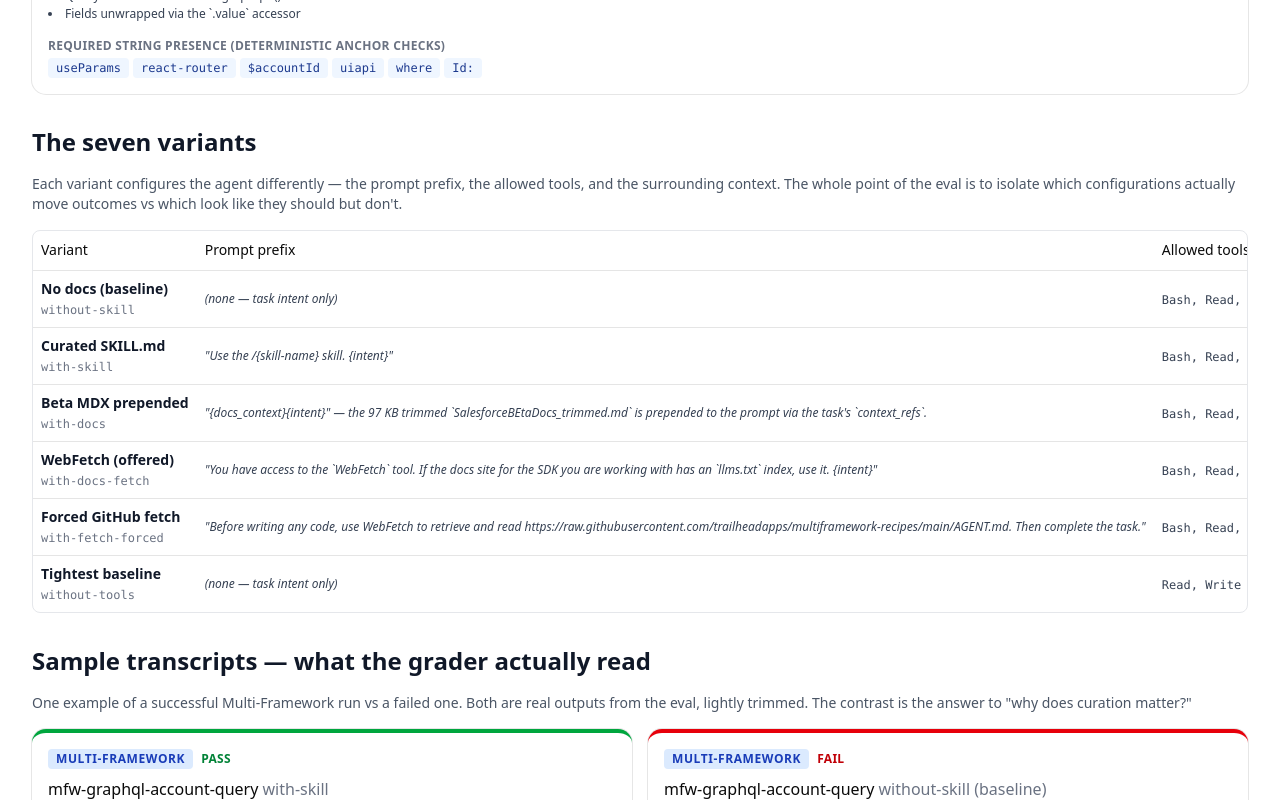
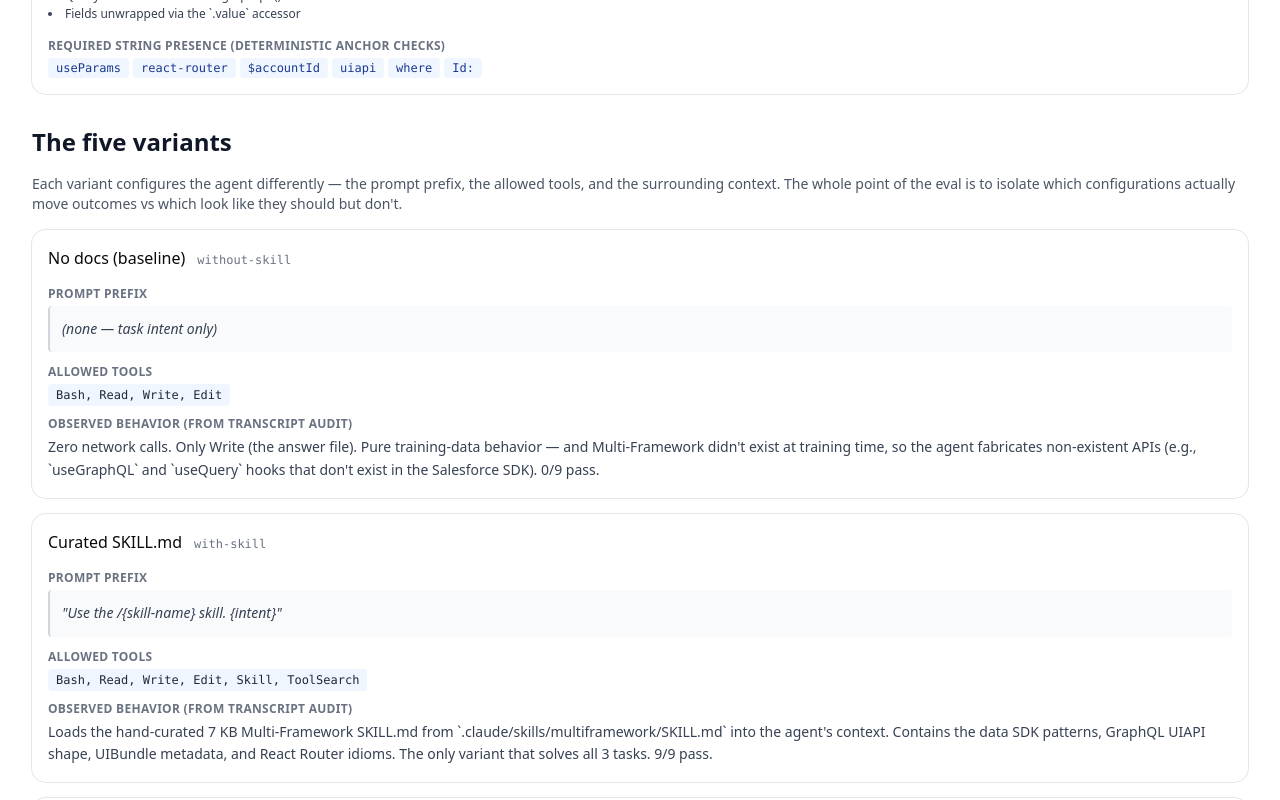
Before and after one commit to andrewyu47/mfw-quickramp-crm, a React (Vite) app in the folder force-app/main/default/uiBundles/QuickRampCRM/: page /eval/methodology in a window 1280 px wide. Shown: the part 1660-2460 px from the top of the page. Built offline with nearby package versions, Linux system fonts and the light colour scheme; what @salesforce/sdk-data would draw is missing.

Commit message:
Eval pages: drop without-tools variant; variants section now card layout (no side-scroll)

```diff
--- a/force-app/main/default/uiBundles/QuickRampCRM/src/pages/Eval.tsx
+++ b/force-app/main/default/uiBundles/QuickRampCRM/src/pages/Eval.tsx
@@ -72,14 +72,6 @@ const VARIANTS: VariantRow[] = [
     verdict: 'fail',
   },
   {
-    key: 'without-tools',
-    label: 'Tightest baseline',
-    what: 'No Edit, no WebFetch, no extras — minimal toolset',
-    pct: 0,
-    fraction: '0 / 9',
-    verdict: 'fail',
-  },
-  {
     key: 'with-docs-fetch',
     label: 'WebFetch (offered)',
     what: 'WebFetch tool available, agent decides whether to use it',
@@ -96,7 +88,6 @@ interface PerTaskRow {
   betaDocs: string;
   forced: string;
   baseline: string;
-  noTools: string;
   webfetch: string;
 }
 
@@ -108,7 +99,6 @@ const PER_TASK: PerTaskRow[] = [
     betaDocs: '3 / 3',
     forced: '0 / 3',
     baseline: '0 / 3',
-    noTools: '0 / 3',
     webfetch: '0 / 3',
   },
   {
@@ -118,7 +108,6 @@ const PER_TASK: PerTaskRow[] = [
     betaDocs: '3 / 3',
     forced: '3 / 3',
     baseline: '0 / 3',
-    noTools: '0 / 3',
     webfetch: '0 / 3',
   },
   {
@@ -128,7 +117,6 @@ const PER_TASK: PerTaskRow[] = [
     betaDocs: '0 / 3',
     forced: '0 / 3',
     baseline: '0 / 3',
-    noTools: '0 / 3',
     webfetch: '0 / 3',
   },
 ];
@@ -166,8 +154,8 @@ export default function Eval() {
         <p className="text-sm text-gray-600 max-w-3xl">
           What happens when AI coding agents try to write real Salesforce
           Multi-Framework code (React + GraphQL UIAPI + UIBundle metadata)
-          under six different documentation conditions. 54 displayed runs on
-          Claude Sonnet 4.6, 3 repeats per task × variant.
+          under five different documentation conditions. 45 runs on Claude
+          Sonnet 4.6, 3 repeats per task × variant.
         </p>
         <p className="text-xs text-gray-500">
           Rendered inside a Salesforce Multi-Framework React app, displaying
@@ -244,7 +232,6 @@ export default function Eval() {
                 <TableHead className="text-center">Beta MDX</TableHead>
                 <TableHead className="text-center">Forced fetch</TableHead>
                 <TableHead className="text-center">No docs</TableHead>
-                <TableHead className="text-center">No-tools</TableHead>
                 <TableHead className="text-center">WebFetch</TableHead>
               </TableRow>
             </TableHeader>
@@ -259,7 +246,6 @@ export default function Eval() {
                   <TableCell className="text-center">{fractionCell(row.betaDocs)}</TableCell>
                   <TableCell className="text-center">{fractionCell(row.forced)}</TableCell>
                   <TableCell className="text-center">{fractionCell(row.baseline)}</TableCell>
-                  <TableCell className="text-center">{fractionCell(row.noTools)}</TableCell>
                   <TableCell className="text-center">{fractionCell(row.webfetch)}</TableCell>
                 </TableRow>
               ))}
@@ -269,7 +255,6 @@ export default function Eval() {
                 <TableCell className="text-center font-bold">{fractionCell('9 / 9')}</TableCell>
                 <TableCell className="text-center">{fractionCell('6 / 9')}</TableCell>
                 <TableCell className="text-center">{fractionCell('3 / 9')}</TableCell>
-                <TableCell className="text-center">{fractionCell('0 / 9')}</TableCell>
                 <TableCell className="text-center">{fractionCell('0 / 9')}</TableCell>
                 <TableCell className="text-center">{fractionCell('0 / 9')}</TableCell>
               </TableRow>
@@ -357,7 +342,7 @@ export default function Eval() {
           page for the SKILL.md format and the per-task criteria lists.
         </p>
         <p>
-          <strong>Run:</strong> 3 Multi-Framework tasks × 6 variants × 3 repeats = 54 runs.
+          <strong>Run:</strong> 3 Multi-Framework tasks × 5 variants × 3 repeats = 45 runs.
           Cost $3.32 on Claude Sonnet 4.6.
         </p>
         <p>
--- a/force-app/main/default/uiBundles/QuickRampCRM/src/pages/Methodology.tsx
+++ b/force-app/main/default/uiBundles/QuickRampCRM/src/pages/Methodology.tsx
@@ -12,14 +12,6 @@ import {
   CardHeader,
   CardTitle,
 } from '@/components/ui/card';
-import {
-  Table,
-  TableBody,
-  TableCell,
-  TableHead,
-  TableHeader,
-  TableRow,
-} from '@/components/ui/table';
 
 interface TaskSpec {
   id: string;
@@ -154,14 +146,6 @@ const VARIANTS: VariantSpec[] = [
     observed:
       '6/9 runs fetched the AGENT.md successfully, but only the UI bundle scaffold task translated to working code (3/3). On graphql-account-query and react-router-detail, the agent fetched but couldn\'t convert the discovered patterns into correct code in the available turns. 3/9 overall.',
   },
-  {
-    key: 'without-tools',
-    label: 'Tightest baseline',
-    promptPrefix: '(none — task intent only)',
-    allowedTools: 'Read, Write (Bash leaked in practice)',
-    observed:
-      'Attempted to lock down to Read+Write only via `--allowedTools` patch; Bash still leaked at runtime, used only for `mkdir` (no network calls). On Multi-Framework tasks the restricted toolset performed identically to the standard baseline (0/9) — training data alone can\'t produce correct Multi-Framework code regardless of tool availability.',
-  },
 ];
 
 function MfBadge() {
@@ -199,12 +183,12 @@ export default function Methodology() {
           <strong>Suite:</strong> 3 Multi-Framework tasks (React data SDK / UIBundle
           metadata / React Router) authored as a YAML task spec with explicit PASS/FAIL criteria.
           <br />
-          <strong>Variants:</strong> 6 documentation conditions (no docs / curated SKILL.md / beta MDX prepended / WebFetch offered / forced GitHub fetch / tightest baseline).
+          <strong>Variants:</strong> 5 documentation conditions (no docs / curated SKILL.md / beta MDX prepended / WebFetch offered / forced GitHub fetch).
           <br />
           <strong>Repeats:</strong> 3 per task × variant pair. Each scored independently by the
           grader.
           <br />
-          <strong>Total displayed:</strong> 54 runs, $3.32 on Claude Sonnet 4.6, captured 2026-05-18.
+          <strong>Total displayed:</strong> 45 runs, $3.32 on Claude Sonnet 4.6, captured 2026-05-18.
         </p>
       </section>
 
@@ -272,42 +256,47 @@ export default function Methodology() {
       </section>
 
       <section>
-        <h2 className="text-2xl font-semibold text-gray-900 mb-4">The seven variants</h2>
+        <h2 className="text-2xl font-semibold text-gray-900 mb-4">The five variants</h2>
         <p className="text-sm text-gray-600 mb-4">
           Each variant configures the agent differently — the prompt prefix, the allowed tools,
           and the surrounding context. The whole point of the eval is to isolate which
           configurations actually move outcomes vs which look like they should but don't.
         </p>
-        <div className="bg-white rounded-md border border-gray-200 overflow-x-auto">
-          <Table>
-            <TableHeader>
-              <TableRow>
-                <TableHead className="w-1/6">Variant</TableHead>
-                <TableHead className="w-1/3">Prompt prefix</TableHead>
-                <TableHead className="w-1/6">Allowed tools</TableHead>
-                <TableHead className="w-1/3">Observed behavior (from transcript audit)</TableHead>
-              </TableRow>
-            </TableHeader>
-            <TableBody>
-              {VARIANTS.map(v => (
-                <TableRow key={v.key}>
-                  <TableCell>
-                    <div className="font-semibold text-gray-900">{v.label}</div>
-                    <code className="text-xs text-gray-500">{v.key}</code>
-                  </TableCell>
-                  <TableCell className="text-xs text-gray-700 italic leading-relaxed">
+        <div className="space-y-4">
+          {VARIANTS.map(v => (
+            <Card key={v.key}>
+              <CardHeader>
+                <div className="flex items-baseline gap-3">
+                  <CardTitle className="text-base">{v.label}</CardTitle>
+                  <code className="text-xs text-gray-500">{v.key}</code>
+                </div>
+              </CardHeader>
+              <CardContent className="space-y-3 text-sm">
+                <div>
+                  <h4 className="text-xs uppercase tracking-wide text-gray-500 font-semibold mb-1">
+                    Prompt prefix
+                  </h4>
+                  <p className="text-gray-700 italic leading-relaxed bg-gray-50 p-3 rounded border-l-2 border-gray-300">
                     {v.promptPrefix}
-                  </TableCell>
-                  <TableCell>
-                    <code className="text-xs text-gray-700">{v.allowedTools}</code>
-                  </TableCell>
-                  <TableCell className="text-xs text-gray-700 leading-relaxed">
-                    {v.observed}
-                  </TableCell>
-                </TableRow>
-              ))}
-            </TableBody>
-          </Table>
+                  </p>
+                </div>
+                <div>
+                  <h4 className="text-xs uppercase tracking-wide text-gray-500 font-semibold mb-1">
+                    Allowed tools
+                  </h4>
+                  <code className="text-xs text-gray-800 bg-blue-50 px-2 py-1 rounded">
+                    {v.allowedTools}
+                  </code>
+                </div>
+                <div>
+                  <h4 className="text-xs uppercase tracking-wide text-gray-500 font-semibold mb-1">
+                    Observed behavior (from transcript audit)
+                  </h4>
+                  <p className="text-gray-700 leading-relaxed">{v.observed}</p>
+                </div>
+              </CardContent>
+            </Card>
+          ))}
         </div>
       </section>
 
```
Also changed, not shown: 5 other files (tests, documents, lock files or other folders).
